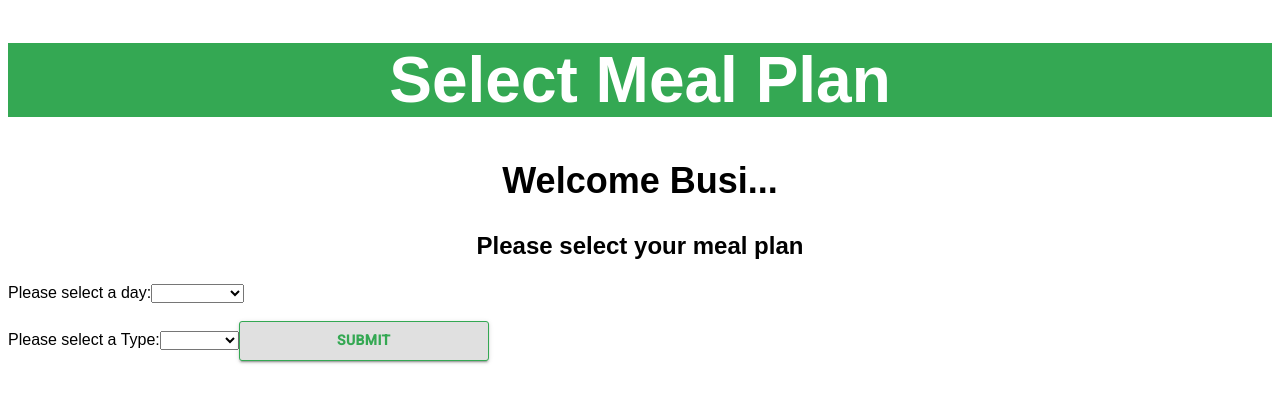
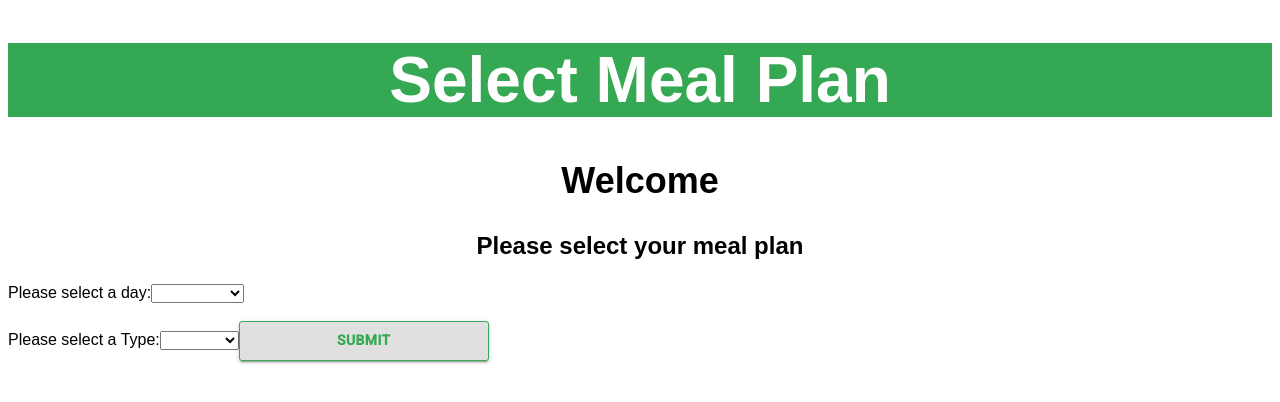
Before and after one commit to TeamEazyMeals/eazy-meals, a React (Create React App) app: page /mealplan in a window 1280 px wide. Shown: the top 402 px of the page. Built offline with nearby package versions, Linux system fonts and the light colour scheme; what gotrue-js would draw is missing.

Commit message:
CSS added

```diff
--- a/src/components/MealPlan/MealPlan.jsx
+++ b/src/components/MealPlan/MealPlan.jsx
@@ -1,6 +1,8 @@
 import React, { useState } from "react";
 import styled from "styled-components";
 import { Button } from "@material-ui/core";
+import { Email } from "@material-ui/icons";
+import { name } from "faker";
 
 const Header = styled.h1`
   font-size: 64px;
@@ -32,6 +34,9 @@ const StyledButton = styled(Button)`
     float: center;
   }
 `;
+const Wrapper = styled.div`
+   text-align : center;
+`;
 
 const MealPlan = () => {
   const [dayValue, setDayValue] = useState("");
@@ -50,7 +55,7 @@ const MealPlan = () => {
     <div>
       <Header>Select Meal Plan</Header>
       <Container>
-        <h2>Welcome Busi...</h2>
+        <h2>Welcome</h2>
         <p> Please select your meal plan</p>
       </Container>
 
```
